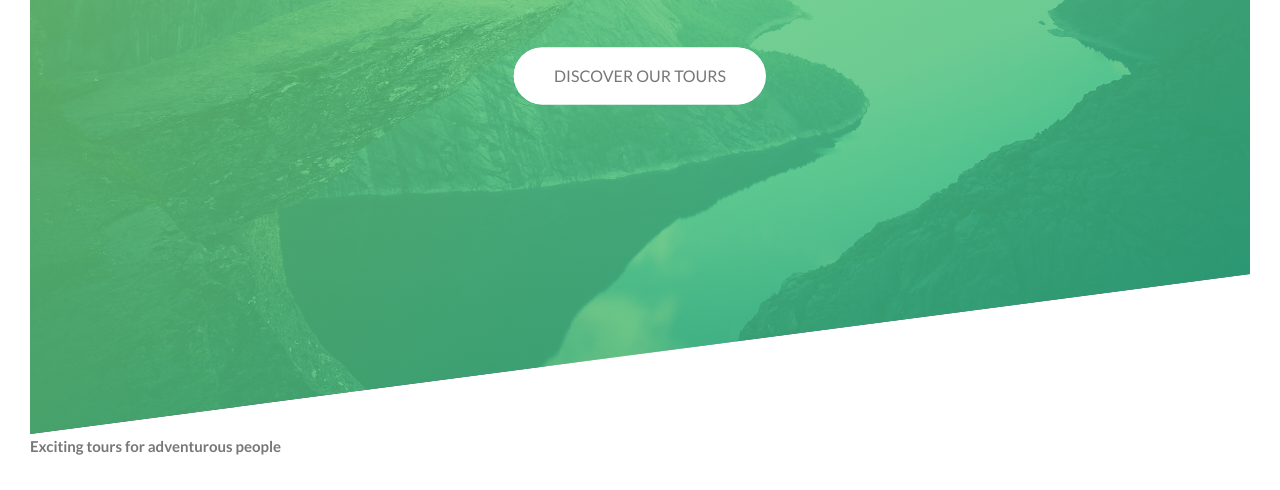
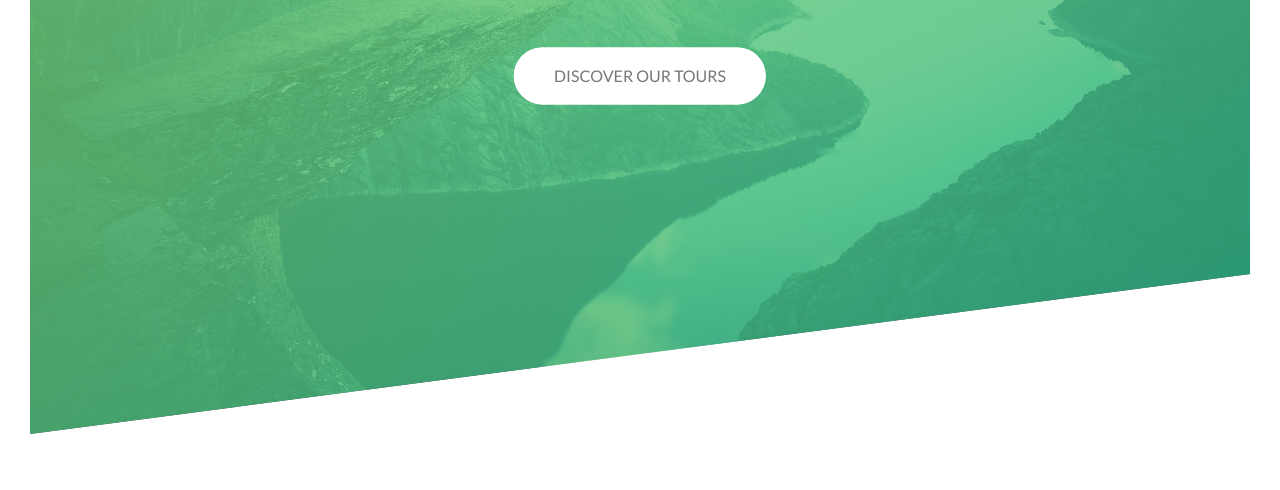
Before and after one commit to anniegiang/advanced-css, a website: page Natours/starter/index.html in a window 1280 px wide. Shown: the part 356-846 px from the top of the page. After the commit the page ends 820 px from the top, so only its background shows below. Drawn offline with Linux system fonts and the light colour scheme.

Commit message:
Remove irrelevant code

```diff
--- a/Natours/starter/index.html
+++ b/Natours/starter/index.html
@@ -35,12 +35,5 @@
         <a href="#" class="btn btn--white btn--animated">Discover our tours</a>
       </div>
     </header>
-    <main>
-      <section class="section-about">
-        <h2 class="heading-secondary">
-          Exciting tours for adventurous people
-        </h2>
-      </section>
-    </main>
   </body>
 </html>
```
